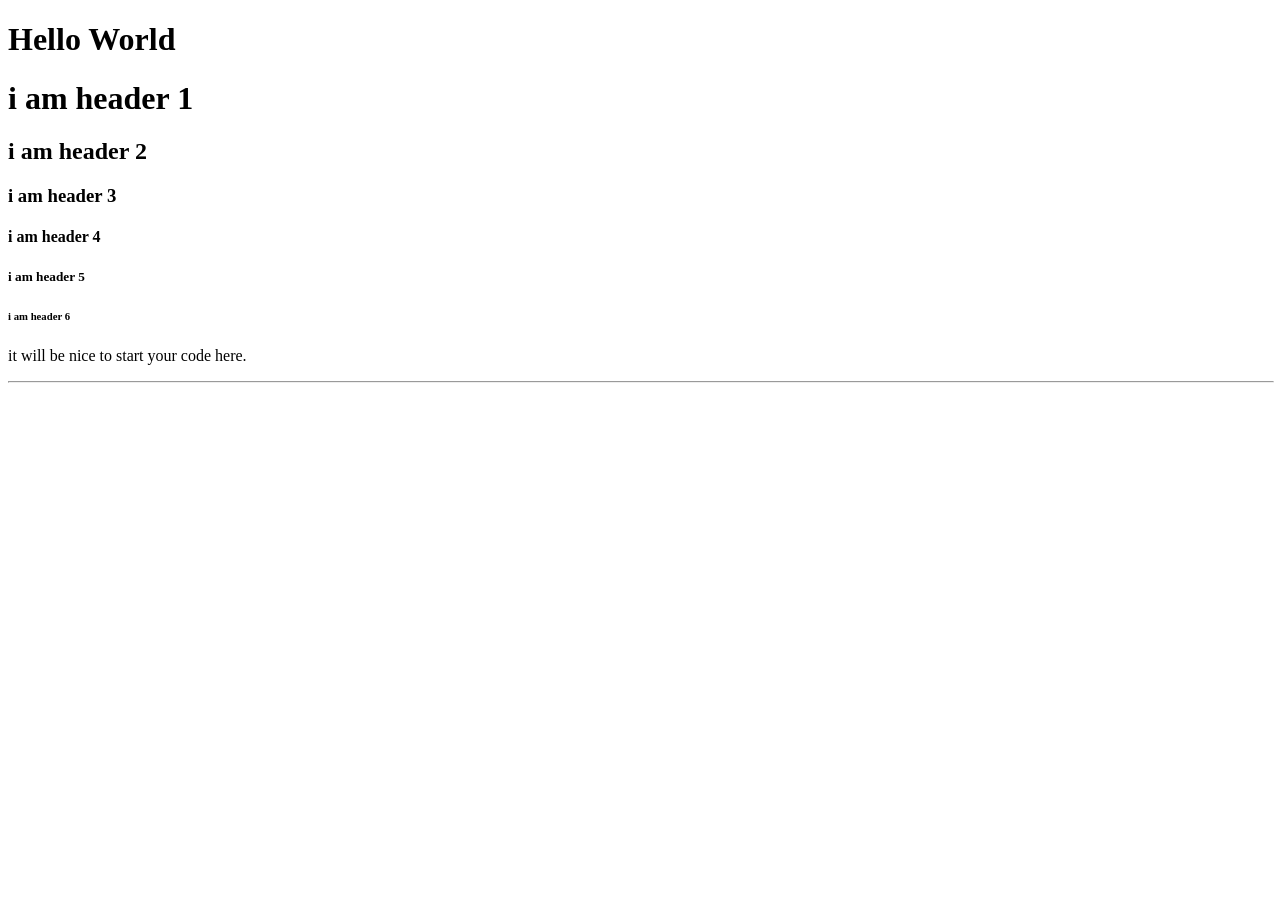
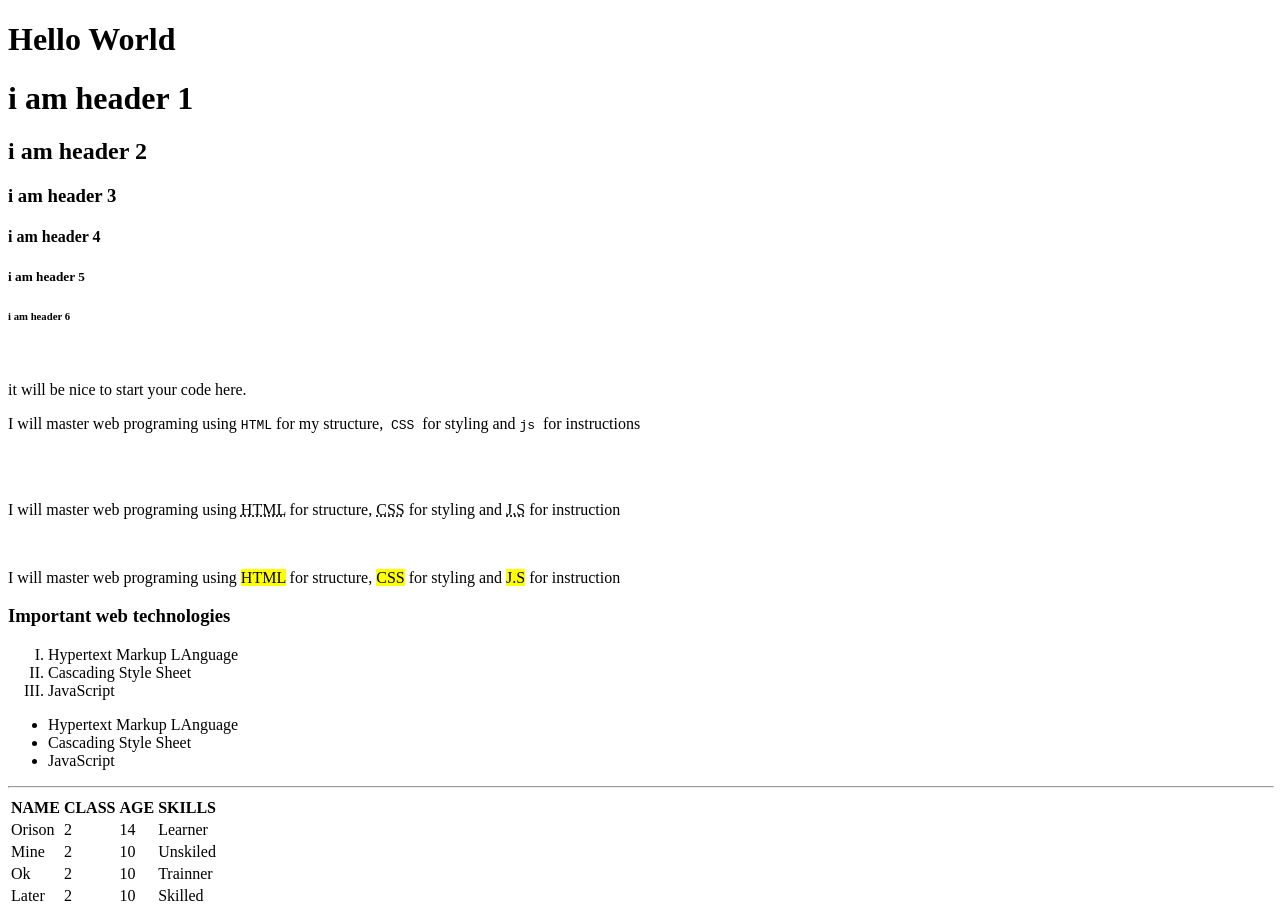
Before and after one commit to OrisonXmef/HTML-PRACTICE, a plain HTML site: page index.html in a window 1280 px wide. Before the commit the page ends 800 px from the top, so only its background shows below. Drawn offline with Linux system fonts and the light colour scheme.

Commit message:
Lesson 2

```diff
--- a/index.html
+++ b/index.html
@@ -5,16 +5,72 @@
 
         <body>
             <!----heading----->
-<h1><marqeu>Hello World</h1>
+<h1>Hello World</h1>
 
 <h1>i am header 1</h1>
 <h2>i am header 2</h2>
 <h3>i am header 3</h3>
 <h4>i am header 4</h4>
 <h5>i am header 5</h5>
-<h6>i am header 6</h6>
+<h6>i am header 6</h6><br>
 <p>it will be nice to start your code here.</p>
+<p>I will master web programing using <code>HTML</code> for my structure,<code> CSS </code>for styling and <code> js </code>for instructions</p><br><br>
+<p> I will master web programing using
+    <abbr title="Hypertext Markup Language">HTML</abbr> for structure, <abbr title="Cascading Style Sheet">CSS</abbr> for styling and <abbr title="Java Script">J.S</abbr> for instruction
+</p>
+<br>
+<p> I will master web programing using
+    <mark>HTML</mark> for structure, <mark>CSS</mark> for styling and <mark>J.S</mark> for instruction
+</p>
+<h3>Important web technologies</h3>
+<list>
+    <ol type="I">
+ <li>Hypertext Markup LAnguage</li>
+ <li>Cascading Style Sheet</li>
+ <li>JavaScript</li>
+</ol>
+<ul>
+    <li>Hypertext Markup LAnguage</li>
+    <li>Cascading Style Sheet</li>
+    <li>JavaScript</li>
+</ul>
+</list>
 <hr width="100%">
+<table>
+    <thead>
+        <tr>
+        <th> NAME </th>
+        <th> CLASS </th>
+        <th> AGE </th>
+        <th> SKILLS </th>
+    </tr>
+    </thead>
+    <tbody>
+    <tr>
+        <td> Orison</td>
+        <td> 2 </td>
+        <td> 14 </td>
+        <td> Learner </td>
+    </tr>
+    <tr>
+        <td> Mine </td>
+        <td> 2 </td>
+        <td> 10 </td>
+        <td> Unskiled </td>
+    </tr>
+    <tr>
+        <td> Ok </td>
+        <td> 2 </td>
+        <td> 10 </td>
+        <td> Trainner </td>
+    </tr><tr>
+        <td> Later </td>
+        <td> 2 </td>
+        <td> 10 </td>
+        <td> Skilled </td>
+    </tr>
+    </tbody>
+</table>
         </body>
     </head>
     </html>
```
